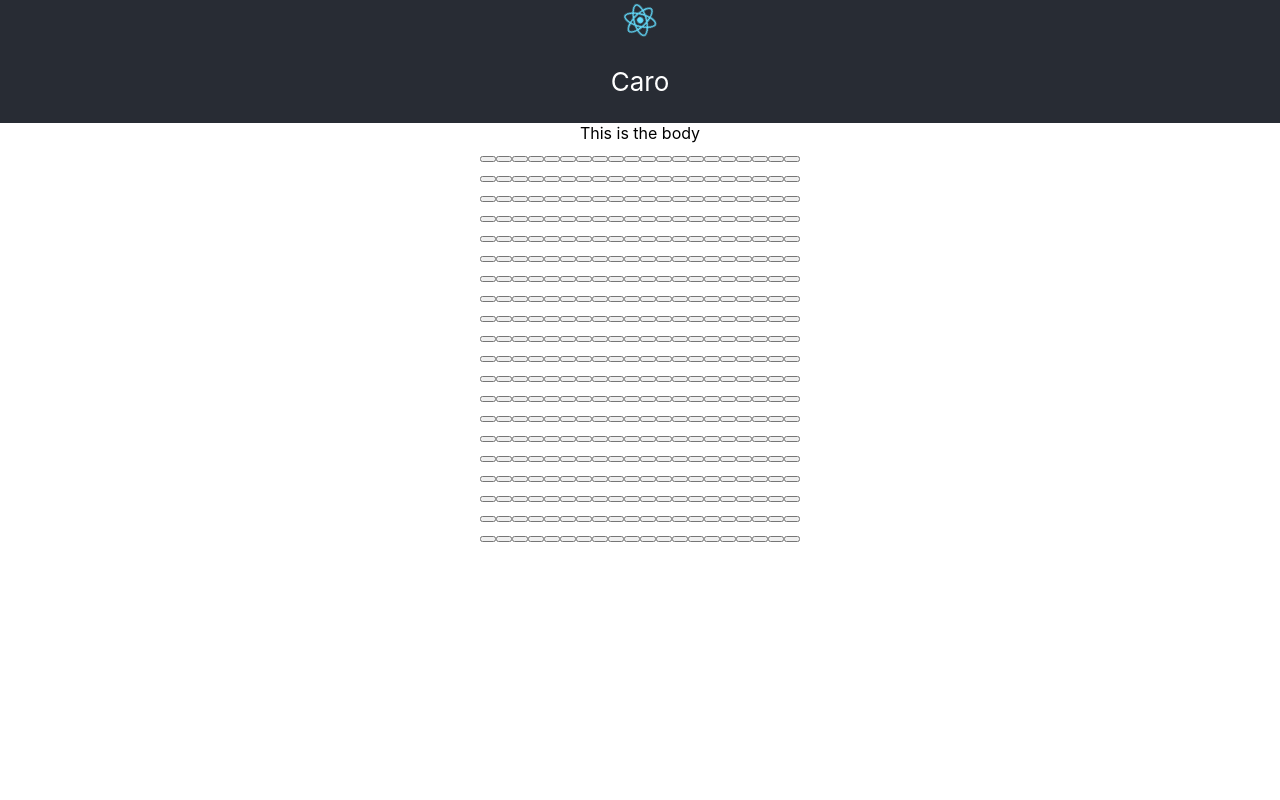
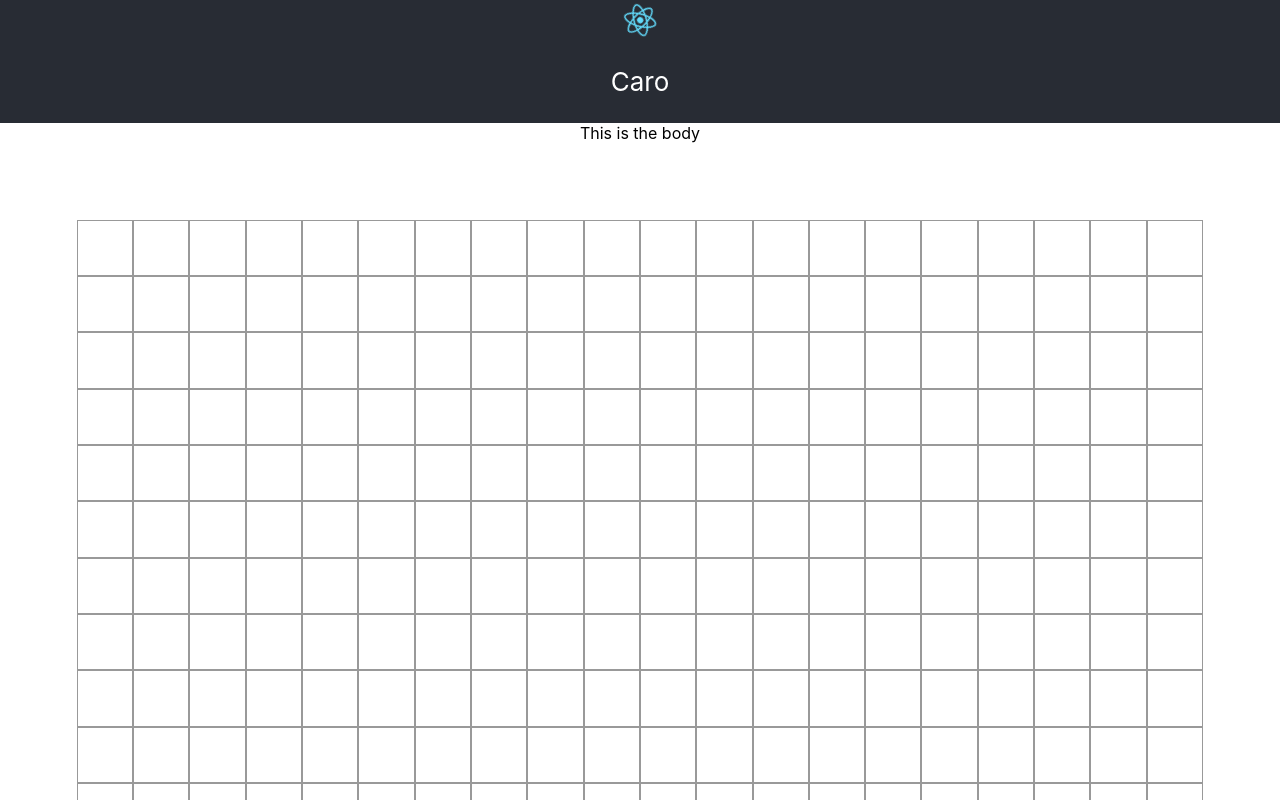
Before and after one commit to nh273/caro, a React (Create React App) app: page / in a window 1280 px wide. Shown: the top 800 px of the page. Built offline with nearby package versions, Linux system fonts and the light colour scheme.

Commit message:
gameboard formatting

```diff
--- /dev/null
+++ b/src/components/Game.css
@@ -0,0 +1,23 @@
+.game-board {
+  display: flex;
+  flex-direction: row;
+  padding: 6vw;
+}
+
+.board-row::after {
+  clear: both;
+  content: "";
+  display: table;
+}
+
+.square {
+  background: #fff;
+  border: 1px solid #999;
+  float: left;
+  font-weight: bold;
+  font-size: 3vw;
+  padding: 0;
+  text-align: center;
+  width: 4.4vw;
+  height: 4.4vw;
+}
--- a/src/components/Game.jsx
+++ b/src/components/Game.jsx
@@ -1,4 +1,5 @@
 import React from "react";
+import "./Game.css";
 
 const BOARD_SIZE = 20; // 20 x 20 board
 
@@ -13,10 +14,12 @@ class Game extends React.Component {
 
   generateBlankBoard = () => {
     const board = new Array(BOARD_SIZE);
+    let i = 0;
     for (var n_row = 0; n_row < BOARD_SIZE; n_row++) {
       const row = new Array(BOARD_SIZE);
       for (var n_col = 0; n_col < BOARD_SIZE; n_col++) {
-        row[n_col] = "";
+        row[n_col] = { index: i, value: "" };
+        i++;
       }
       board[n_row] = row;
     }
@@ -27,25 +30,30 @@ class Game extends React.Component {
     const val = this.state.x_is_next ? "X" : "O";
     let oldBoard = this.state.board;
     let newBoard = [...oldBoard];
-    newBoard[n_row][n_col] = val;
+    newBoard[n_row][n_col].value = val;
     this.setState({ board: newBoard, x_is_next: !this.state.x_is_next });
   };
 
   render() {
-    return this.state.board.map((row, n_row) => {
     return (
-        <div className="row">
+      <div className="game-board">
+        {this.state.board.map((row, n_row) => {
+          return (
+            <div key={n_row} className="board-row">
               {row.map((square, n_col) => {
                 return (
                   <Square
-                value={square}
+                    key={square.index}
+                    value={square.value}
                     onClick={() => this.updateBoard(n_row, n_col)}
                   />
                 );
               })}
             </div>
           );
-    });
+        })}
+      </div>
+    );
   }
 }
 
```
Lines whose indentation alone changed are shown as unchanged.
